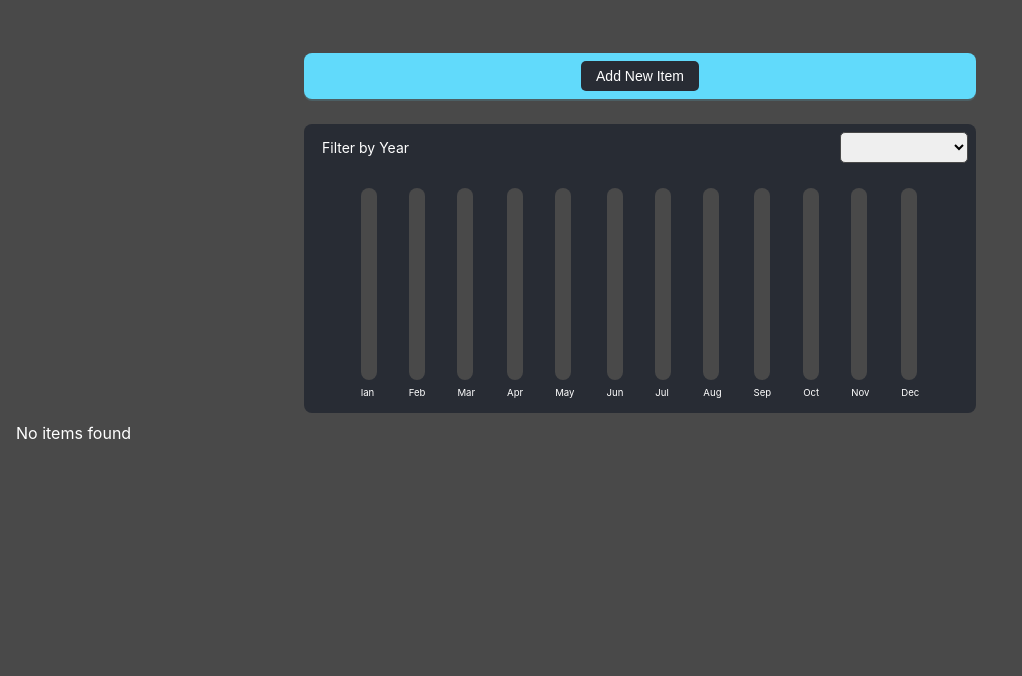
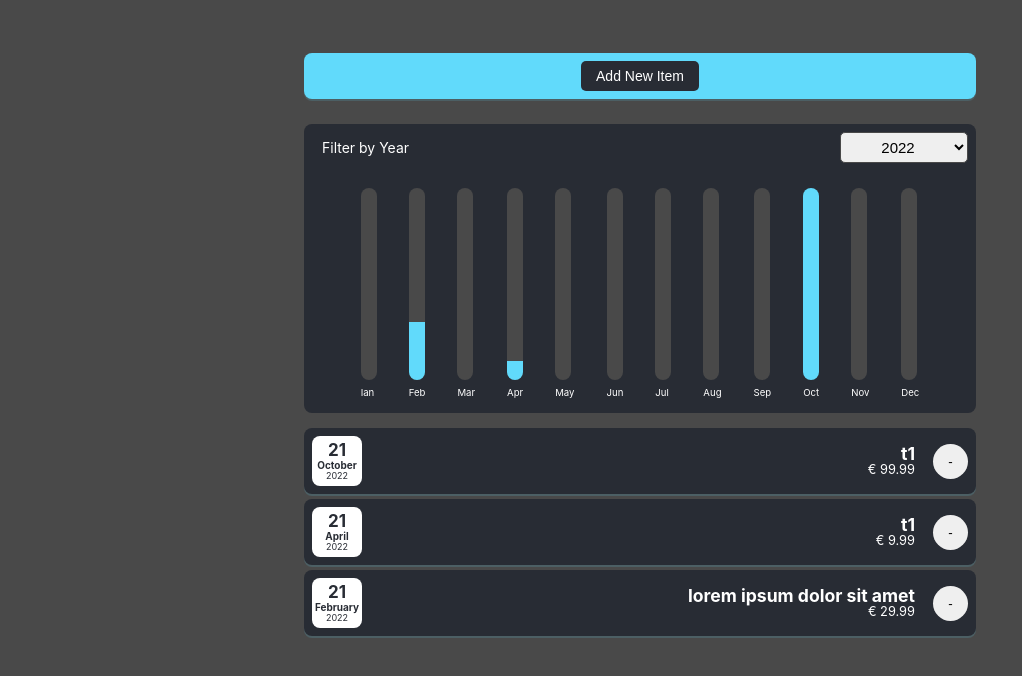
Before and after one commit to RetroCIB/react-the-complete-guide-incl-redux--01, a React (Create React App) app: page / in a window 1280 px wide. Shown: the top 676 px of the page, without its empty margins (0-1022 px from the left). Built offline with nearby package versions, Linux system fonts and the light colour scheme; the HTML template or start-up script is replaced by a standard one.

Commit message:
update de blaba ca era facut stage gresit ( pe ce am mai incercat eu )

```diff
--- a/src/App.js
+++ b/src/App.js
@@ -16,8 +16,8 @@ const items_dummy = [
 function App() {
 
     const [items, setItems] = useState(items_dummy);
-    // const [year, setYear] = useState(items_dummy[0]?.date?.getFullYear() || '');
-    const [year, setYear] = useState( '');
+    const [year, setYear] = useState(items_dummy[0]?.date?.getFullYear() || '');
+    // const [year, setYear] = useState( '');
 
     const uniqueItemsYears = [
         ...new Set(items.map(item => (new Date(item.date)).getFullYear()))
--- a/src/components/Filter/Filter.js
+++ b/src/components/Filter/Filter.js
@@ -39,7 +39,7 @@ const Filter = (props) => {
                     Filter by Year
                 </div>
                 <select onChange={onChangeHandler} value={props.selected}>
-                    <option value=''  disabled></option>
+                    {/*<option value=''  disabled></option>*/}
                     {
                         props.years.map((year) => {
                             return (
```
